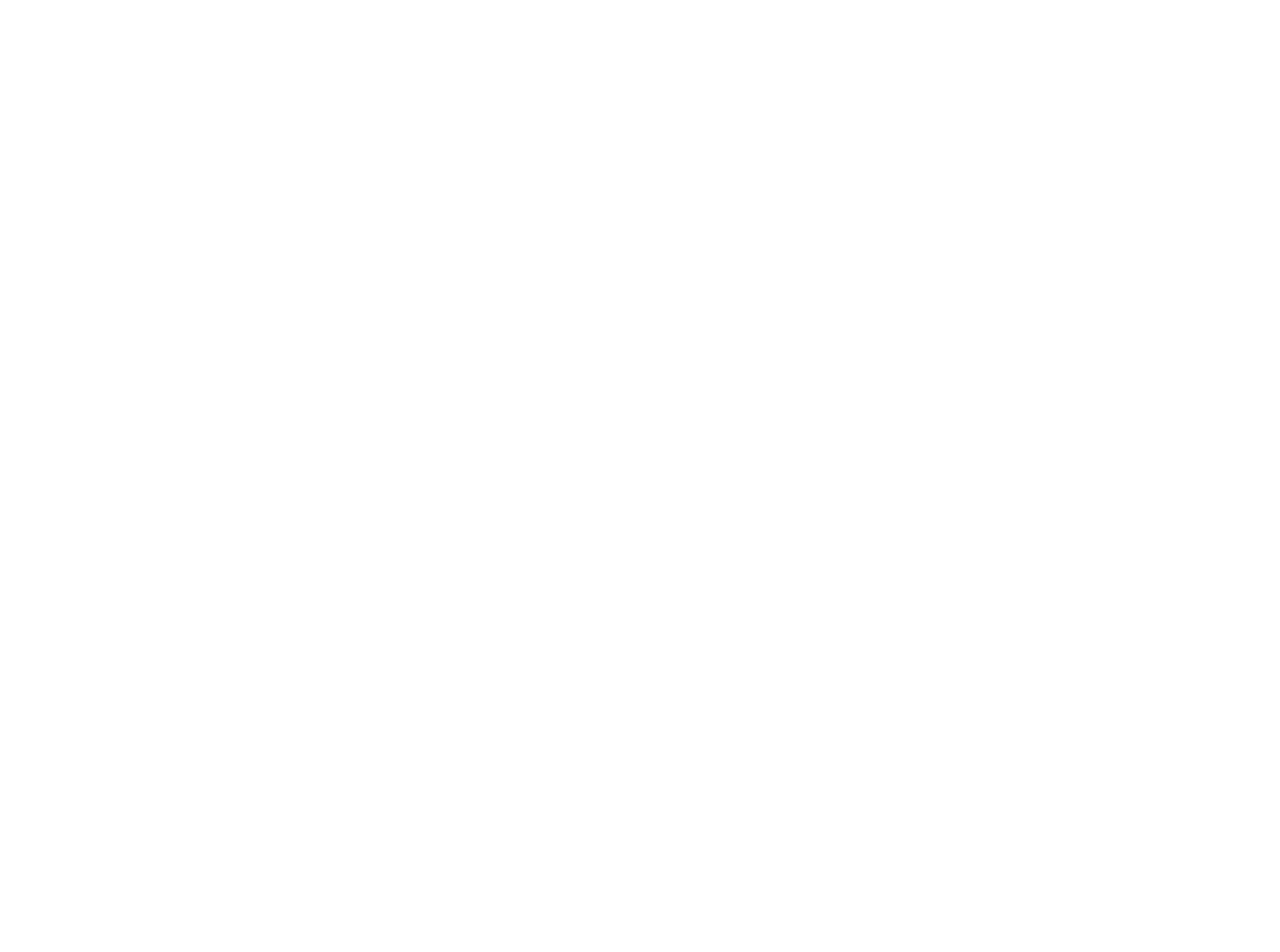
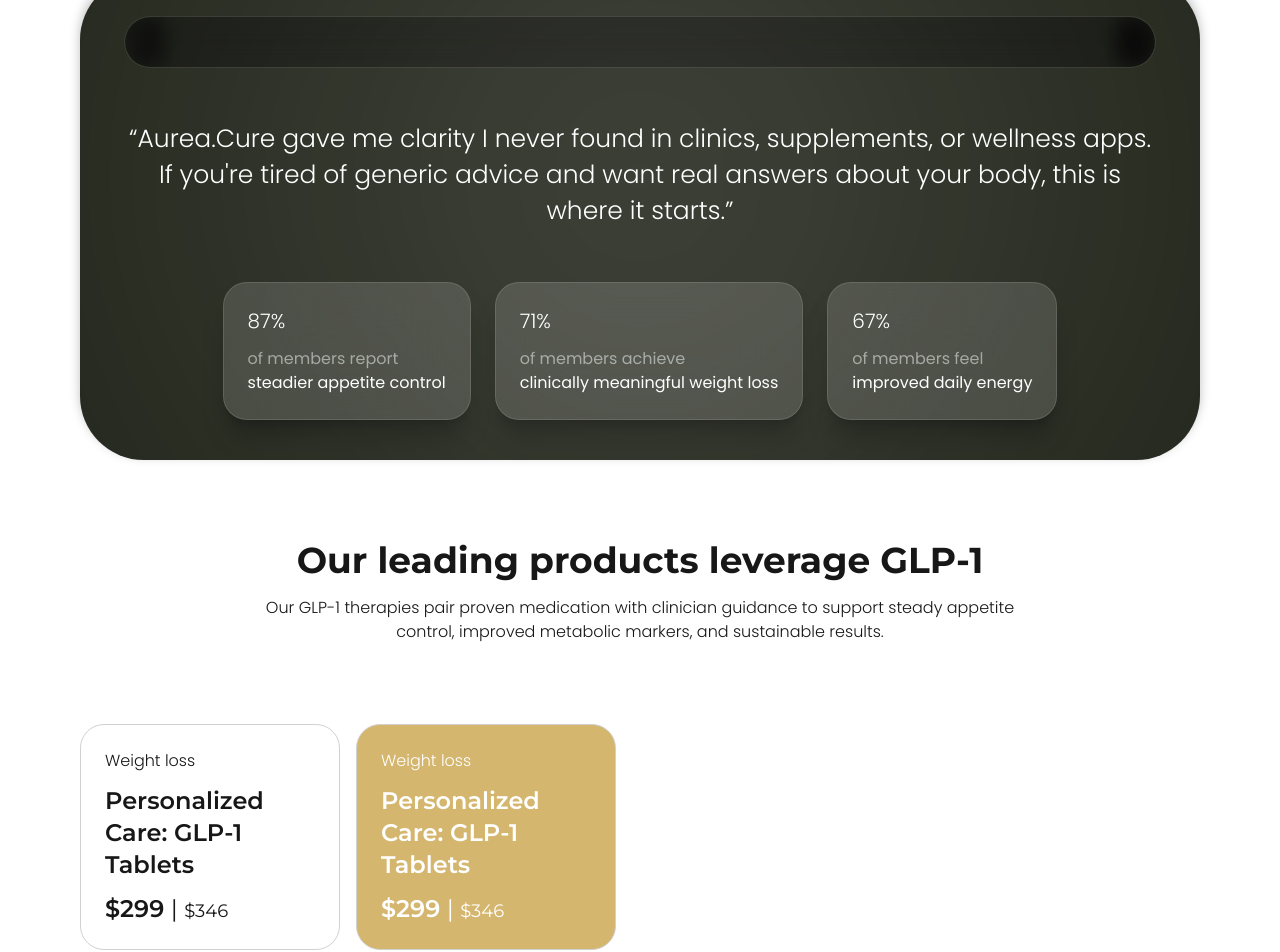
Before and after one commit to ThomasChaures/aurea.c, a Next.js app: page / in a window 1280 px wide. Shown: the part 960-1912 px from the top of the page. Before the commit the page ends 800 px from the top, so only its background shows below. Built offline with nearby package versions, Linux system fonts and the light colour scheme.

Commit message:
feat: products

```diff
--- a/app/(clients)/page.tsx
+++ b/app/(clients)/page.tsx
@@ -1,75 +1,93 @@
 import Image from "next/image";
-import CtaButton from "@/components/ui/CtaButton";
-import { ChevronUp } from "lucide-react";
+import HeroSection from "@/components/sections/HeroSection";
+import WhyUs from "@/components/sections/WhyUs";
+import SectionHelper from "@/components/ui/SectionHelper";
+import HeaderSections from "@/components/ui/HeaderSections";
+import Card from "@/components/ui/Card";
 
 const Homepage = () => {
+  const treatments = [
+    {
+      id: 1,
+      title: "Weight loss",
+      subtitle: "Personalized Care: GLP-1 Tablets",
+      price: 299,
+      oldPrice: 346,
+      image: "treatment-1.png",
+      featured: true,
+    },
+    {
+      id: 2,
+      title: "Weight loss",
+      subtitle: "Personalized Care: GLP-1 Tablets",
+      price: 299,
+      oldPrice: 346,
+      image: "treatment-2.png",
+      featured: false,
+    },
+    {
+      id: 3,
+      title: "Weight loss",
+      subtitle: "Personalized Care: GLP-1 Tablets",
+      price: 299,
+      oldPrice: 346,
+      image: "treatment-3.png",
+      featured: false,
+    },
+    {
+      id: 4,
+      title: "Weight loss",
+      subtitle: "Personalized Care: GLP-1 Tablets",
+      price: 299,
+      oldPrice: 346,
+      image: "treatment-4.png",
+      featured: false,
+    },
+  ];
+
   return (
     <>
       {/* {HERO SECTIONS} */}
-      <section className='bg-[url("/images/Hero.png")] h-[616px] flex-col flex items-center justify-center bg-no-repeat max-w-7xl relative mx-auto'>
-        <div className="w-160 h-160 rounded-full blur-[250px] left-1/2 transform -translate-x-1/2 -top-50 absolute bg-radial from-white via-white/30 to-transparent"></div>
-
-        <div className="w-full flex absolute top-10 max-w-[1192px] mx-auto px-10 items-center justify-between">
-          <div className="bg-background px-5 py-2 rounded-full shadow-lg">
-            <p className="font-mono font-bold text-2xl  ">Aurea.C</p>
-          </div>
-          <CtaButton route={"/"} name="See if you're eligiable" />
-        </div>
-
-        <h1 className="text-4xl md:text-6xl text-center font-mono font-bold text-white">
-          {`{Weightloss, skincare...}`}
-        </h1>
-        <p className="mt-4 text-4xl md:text-6xl text-center text-[#A6A7A3] font-mono font-bold">
-          Designed Around Your Body.
-        </p>
-
-        <ul className="mt-8 flex items-center gap-6 text-sm font-sans font-light text-white opacity-90">
-          <li className="flex items-center gap-2">
-            <Image
-              width={23}
-              height={23}
-              src={"/images/icons/users.svg"}
-              alt="Users icon"
-            />{" "}
-            150,000+ people supported
-          </li>
-
-          <li className="flex items-center gap-2">
-            <Image
-              width={23}
-              height={23}
-              src={"/images/icons/check.svg"}
-              alt="Check icon"
-            />{" "}
-            Trusted clinical care
-          </li>
-
-          <li className="flex items-center gap-2">
-            <Image
-              width={23}
-              height={23}
-              src={"/images/icons/usd.svg"}
-              alt="Dollar icon"
-            />{" "}
-            Clear, upfront pricing
-          </li>
-        </ul>
-
-        <nav className="bg-black/38 backdrop-blur-xl py-4.5 px-2   rounded-full border-2 border-white/20 absolute -bottom-4.5 shadow-lg left-1/2 transform -translate-x-1/2">
-          <ul className="flex items-center gap-x-8 z-0 text-white justify-between text-sm font-light font-sans">
-            <li className="pl-6">Home</li>
-            <li>About Us</li>
-            <li className="flex items-center gap-x-1">
-              Products <ChevronUp size={18} color="white" />{" "}
-            </li>
-            <li className="pr-6">Contact Us</li>
-          </ul>
-        </nav>
-      </section>
+      <HeroSection />
 
       {/* {About Us} */}
+      <WhyUs />
 
       {/* {Products} */}
+
+      <SectionHelper className="">
+        <HeaderSections
+          title={"Our leading products leverage GLP-1"}
+          text={
+            "Our GLP-1 therapies pair proven medication with clinician guidance to support steady appetite control, improved metabolic markers, and sustainable results."
+          }
+        />
+
+        <div>
+          <div>{/* Item selected */}</div>
+          <div className="flex flex-wrap gap-4 max-w-[620px]">
+            {/* Items you can select */}
+
+            {treatments &&
+              treatments.map((t) => (
+                <Card
+                  key={t.id}
+
+                  className={`max-w-[260px] flex flex-col gap-y-3 ${t.id !== 1 ? "bg-[#D4B66E]! text-white border-[#D4B66E]/20" : ""}`}
+                >
+                  <span className="font-light">{t.title}</span>
+                  <p className="font-mono font-semibold text-2xl">
+                    {t.subtitle}
+                  </p>
+
+                  <div className="font-mono text-2xl">
+                    <span className="font-semibold ">${t.price} </span> | <span className="text-lg"> ${t.oldPrice}</span>
+                  </div>
+                </Card>
+              ))}
+          </div>
+        </div>
+      </SectionHelper>
 
       {/* {Steps} */}
 
--- /dev/null
+++ b/components/sections/HeroSection.tsx
@@ -0,0 +1,73 @@
+import Image from "next/image";
+import CtaButton from "../ui/CtaButton";
+import SectionHelper from "../ui/SectionHelper";
+import { ChevronUp } from "lucide-react";
+
+const HeroSection = () => {
+  return (
+    <>
+      <SectionHelper className='bg-[url("/images/Hero.png")] h-[616px] flex-col flex items-center justify-center bg-no-repeat'>
+        <div className="w-160 h-160 rounded-full blur-[250px] left-1/2 transform -translate-x-1/2 -top-50 absolute bg-radial from-white via-white/30 to-transparent"></div>
+
+        <div className="w-full flex absolute top-10 max-w-[1192px] mx-auto px-10 items-center justify-between">
+          <div className="bg-background px-5 py-2 rounded-full shadow-lg">
+            <p className="font-mono font-bold text-2xl  ">Aurea.C</p>
+          </div>
+          <CtaButton route={"/"} name="See if you're eligiable" />
+        </div>
+
+        <h1 className="text-4xl md:text-6xl text-center font-mono font-bold text-white">
+          {`{Weightloss, skincare...}`}
+        </h1>
+        <p className="mt-4 text-4xl md:text-6xl text-center text-[#A6A7A3] font-mono font-bold">
+          Designed Around Your Body.
+        </p>
+
+        <ul className="mt-8 flex items-center gap-6 text-sm font-sans font-light text-white opacity-90">
+          <li className="flex items-center gap-2">
+            <Image
+              width={23}
+              height={23}
+              src={"/images/icons/users.svg"}
+              alt="Users icon"
+            />{" "}
+            150,000+ people supported
+          </li>
+
+          <li className="flex items-center gap-2">
+            <Image
+              width={23}
+              height={23}
+              src={"/images/icons/check.svg"}
+              alt="Check icon"
+            />{" "}
+            Trusted clinical care
+          </li>
+
+          <li className="flex items-center gap-2">
+            <Image
+              width={23}
+              height={23}
+              src={"/images/icons/usd.svg"}
+              alt="Dollar icon"
+            />{" "}
+            Clear, upfront pricing
+          </li>
+        </ul>
+
+        <nav className="bg-black/38 backdrop-blur-xl py-4.5 px-2   rounded-full border-2 border-white/20 absolute -bottom-4.5 shadow-lg left-1/2 transform -translate-x-1/2">
+          <ul className="flex items-center gap-x-8 z-0 text-white justify-between text-sm font-light font-sans">
+            <li className="pl-6">Home</li>
+            <li>About Us</li>
+            <li className="flex items-center gap-x-1">
+              Products <ChevronUp size={18} color="white" />{" "}
+            </li>
+            <li className="pr-6">Contact Us</li>
+          </ul>
+        </nav>
+      </SectionHelper>
+    </>
+  );
+};
+
+export default HeroSection;
--- /dev/null
+++ b/components/sections/WhyUs.tsx
@@ -0,0 +1,99 @@
+import React from "react";
+import Image from "next/image";
+import SectionHelper from "../ui/SectionHelper";
+
+const WhyUs = () => {
+  return (
+    <>
+      {" "}
+      <SectionHelper className="relative mt-80 mb-20 ">
+        <h2 className="sr-only">Why us?</h2>
+        <Image
+          className="absolute -top-65 left-1/2 transform -translate-x-1/2"
+          src={"/images/cosmetics.png"}
+          width={900}
+          height={0}
+          alt="Cosmetics"
+        />
+
+        <div className="bg-[#21251A] mx-auto w-full items-center flex flex-col justify-between  h-[484px] p-10 rounded-[64px] shadow-[0px_-4px_10.2px_0px_#00000040] gap-y-0 relative overflow-hidden z-10">
+          <div
+            className="
+            relative
+            w-[1032px]
+            h-[52px]
+
+            rounded-[36px]
+            bg-black/20
+
+
+
+            border border-white/10
+            backdrop-blur-xl
+            overflow-hidden
+
+
+            "
+          >
+            <div
+              className="  relative
+
+            w-full h-full
+            rounded-[36px]
+            bg-black/20
+
+            px-6 py-3 gap-6
+
+
+            backdrop-blur-2xl
+            overflow-hidden
+
+            before:content-['']
+            before:absolute before:inset-y-0 before:left-0
+            before:w-10                    /* ancho del óvalo */
+            before:rounded-[10px]
+            before:bg-[radial-gradient(circle_at_left,rgba(0,0,0,0.45),rgba(0,0,0,5))]
+            before:blur-[10px]
+
+
+            after:content-['']
+            after:absolute after:inset-y-0 after:right-0
+            after:w-10                   /* ancho del óvalo */
+            after:rounded-[10px]
+            after:bg-[radial-gradient(circle_at_left,black,black)]
+            after:blur-[10px]"
+            ></div>
+          </div>
+
+          <p className="font-sans text-[25px] font-light leading-9  text-white text-center">
+            “Aurea.Cure gave me clarity I never found in clinics, supplements,
+            or wellness apps. If you're tired of generic advice and want real
+            answers about your body, this is where it starts.”
+          </p>
+          <div>
+            <ul className="flex items-center justify-center  text-white  gap-x-6">
+              <li className="rounded-3xl p-6 bg-white/15 border border-[#FFFFFF1F] shadow-xl shadow-black/30 backdrop-blur-[48px]">
+                <span className="font-light text-xl">87%</span>
+                <p className="opacity-50 mt-3">of members report</p>
+                <p>steadier appetite control</p>
+              </li>
+              <li className="rounded-3xl  bg-white/15 p-6 border border-[#FFFFFF1F] shadow-xl shadow-black/30 backdrop-blur-[48px]">
+                <span className="font-light text-xl">71%</span>
+                <p className="opacity-50 mt-3">of members achieve</p>
+                <p>clinically meaningful weight loss</p>
+              </li>
+              <li className="rounded-3xl  bg-white/15 p-6 border border-[#FFFFFF1F] shadow-xl shadow-black/30 backdrop-blur-[48px]">
+                <span className="font-light text-xl">67%</span>
+                <p className="opacity-50 mt-3">of members feel</p>
+                <p>improved daily energy</p>
+              </li>
+            </ul>
+          </div>
+          <div className="w-[400px] h-[400px] rounded-full blur-[270px] left-1/2 transform -translate-x-1/2 top-0 absolute bg-white/70"></div>
+        </div>
+      </SectionHelper>
+    </>
+  );
+};
+
+export default WhyUs;
--- /dev/null
+++ b/components/ui/Card.tsx
@@ -0,0 +1,9 @@
+import React from 'react'
+
+const Card = ({children, className}:{children: React.ReactNode, className: string}) => {
+  return (
+    <div className={`p-6 bg-white border rounded-3xl ${className} border-[#d1d1d1]`}>{children}</div>
+  )
+}
+
+export default Card
--- /dev/null
+++ b/components/ui/HeaderSections.tsx
@@ -0,0 +1,22 @@
+import React from "react";
+
+const HeaderSections = ({
+  className,
+  white,
+  title,
+  text,
+}: {
+  className?: string;
+  white?: boolean;
+  title: string;
+  text: string;
+}) => {
+  return (
+    <header className={`${className} text-center flex mb-20 flex-col gap-y-4 items-center justify-center`}>
+      <h2 className="font-mono font-bold text-4xl">{title}</h2>
+      <p className="font-light max-w-[800px]">{text}</p>
+    </header>
+  );
+};
+
+export default HeaderSections;
--- /dev/null
+++ b/components/ui/SectionHelper.tsx
@@ -0,0 +1,9 @@
+import React from "react";
+
+const SectionHelper = ({ className, children }: { className: string, children: React.ReactNode}) => {
+  return (
+    <section className={`${className}  max-w-7xl relative mx-auto px-20`}>{children}</section>
+  );
+};
+
+export default SectionHelper;
```
Also changed, not shown: public/images/Hero.png.
